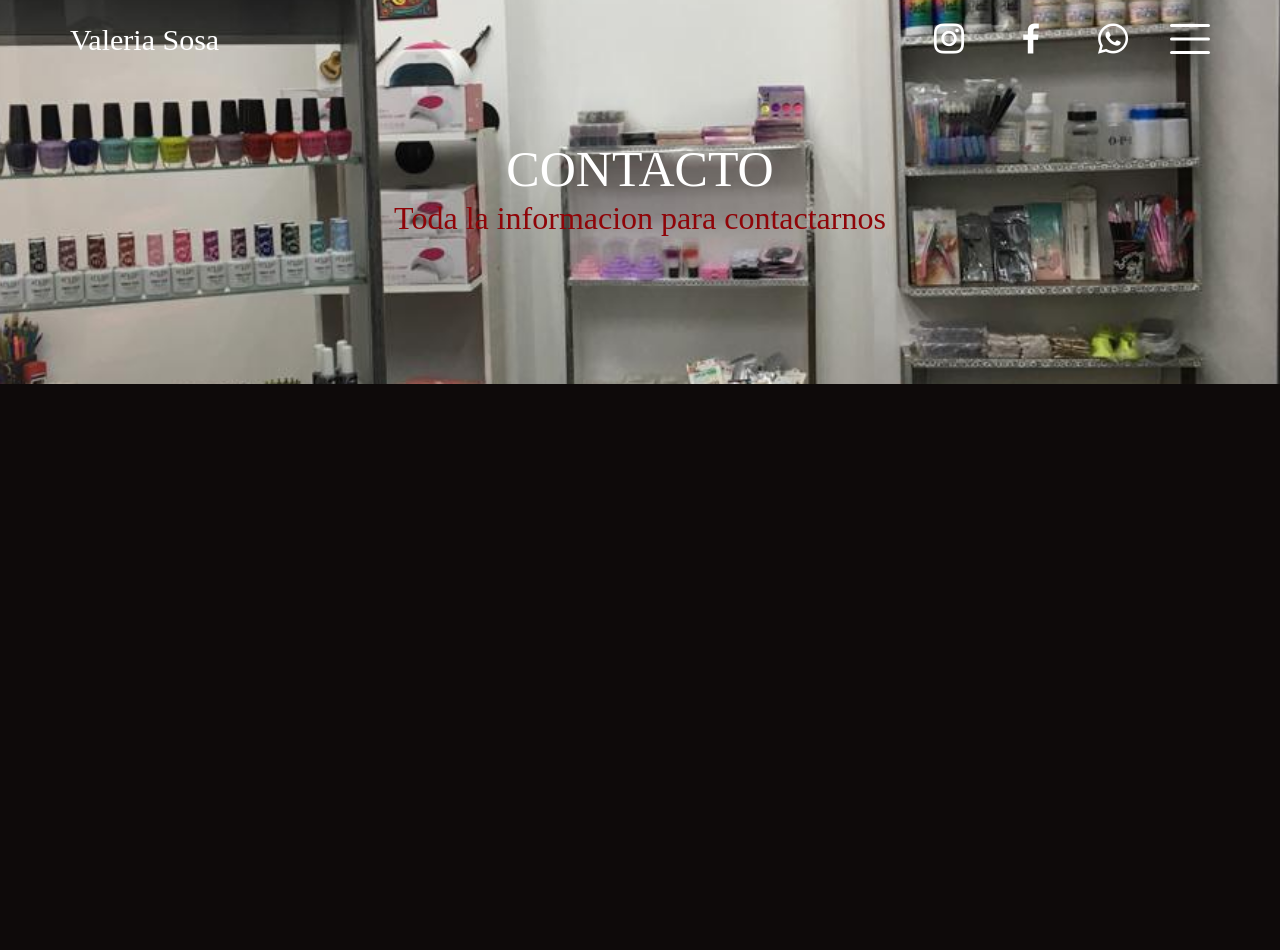
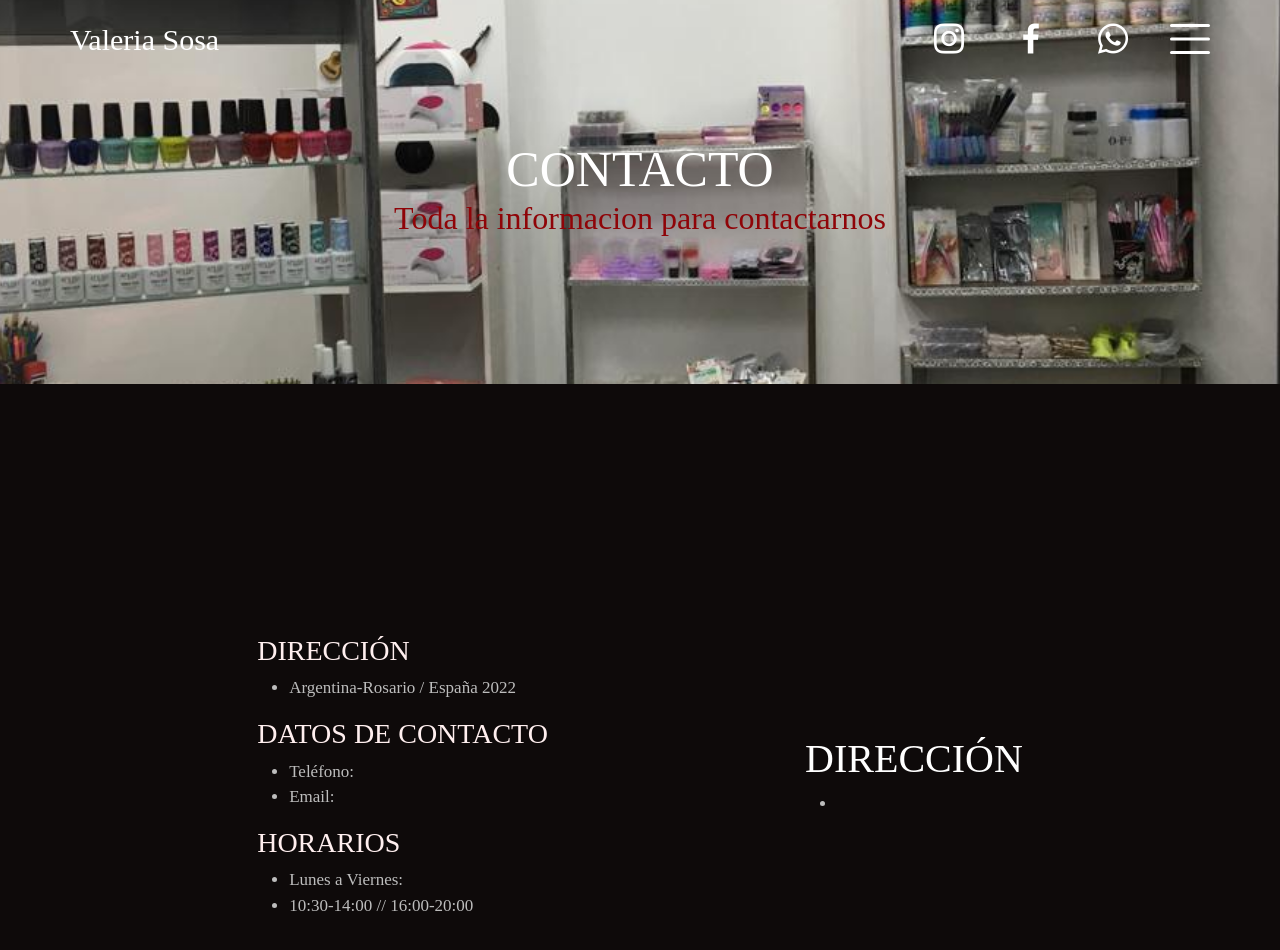
Before and after one commit to MatiasColazo1/tdu-page, an Angular app in the folder Cliente/: page /contacto in a window 1280 px wide. Shown: the top 950 px of the page. Built offline with nearby package versions, Linux system fonts and the light colour scheme; a web font is replaced by a local one.

Commit message:
contacto info

```diff
--- a/Cliente/src/app/components/contacto/contacto.component.css
+++ b/Cliente/src/app/components/contacto/contacto.component.css
@@ -22,12 +22,55 @@
     color: #fff;
     font-family: 'Rye', serif;
     text-transform: uppercase;
-
   }
 
   h2 {
    color: #8F0408;
-   font-family: Roboto Slab;
+   font-family: serif, Roboto Slab;
+  }
+
+  h3{
+    color: #ffefef;
+    font-family: Roboto Slab;
+  }
+
+
+  li{
+    text-decoration: none;
+    font-size: 17px;
+    font-family:serif;
+    color: #bdbdbd;
+  }
+
+  p{
+    font-family:Roboto Slab;
+  }
+
+  button {
+    color: white;
+    text-decoration: none;
+    font-size: 25px;
+    border: none;
+    background: none;
+    font-weight: 600;
+    font-family: 'Poppins', sans-serif;
+  }
+
+  button::before {
+    margin-left: auto;
+  }
+
+  button::after, button::before {
+    content: '';
+    width: 0%;
+    height: 2px;
+    background: #f44336;
+    display: block;
+    transition: 0.5s;
+  }
+
+  button:hover::after, button:hover::before {
+    width: 100%;
   }
 
   .banner h1 {
--- a/Cliente/src/app/components/contacto/contacto.component.html
+++ b/Cliente/src/app/components/contacto/contacto.component.html
@@ -1,14 +1,37 @@
 <app-navbar></app-navbar>
 <div class="banner d-flex flex-column justify-content-center align-items-center text-center">
-  <h1>Contacto</h1>
-  <h2>Toda la informacion para contactarnos</h2>
+    <h1>Contacto</h1>
+    <h2>Toda la informacion para contactarnos</h2>
 </div>
 
 
-  <div class="content d-flex justify-content-evenly align-items-center">
+<div class="content d-flex justify-content-evenly align-items-center">
     <div class="row">
+        <div>
+            <h3>DIRECCIÓN</h3>
+            <ul>
+                <li>Argentina-Rosario / España 2022 </li>
+            </ul>
 
+            <h3>DATOS DE CONTACTO</h3>
+            <ul>
+                <li>Teléfono: </li>
+                <li>Email: </li>
+            </ul>
 
+            <h3>HORARIOS</h3>
+            <ul>
+                <li>Lunes a Viernes:</li>
+                <li><p>10:30-14:00 // 16:00-20:00</p></li>
+            </ul>
+        </div>
     </div>
-
-  </div>
+    <div class="row">
+        <div>
+            <h1>DIRECCIÓN</h1>
+            <ul>
+                <li></li>
+            </ul>
+        </div>
+    </div>
+</div>
```
